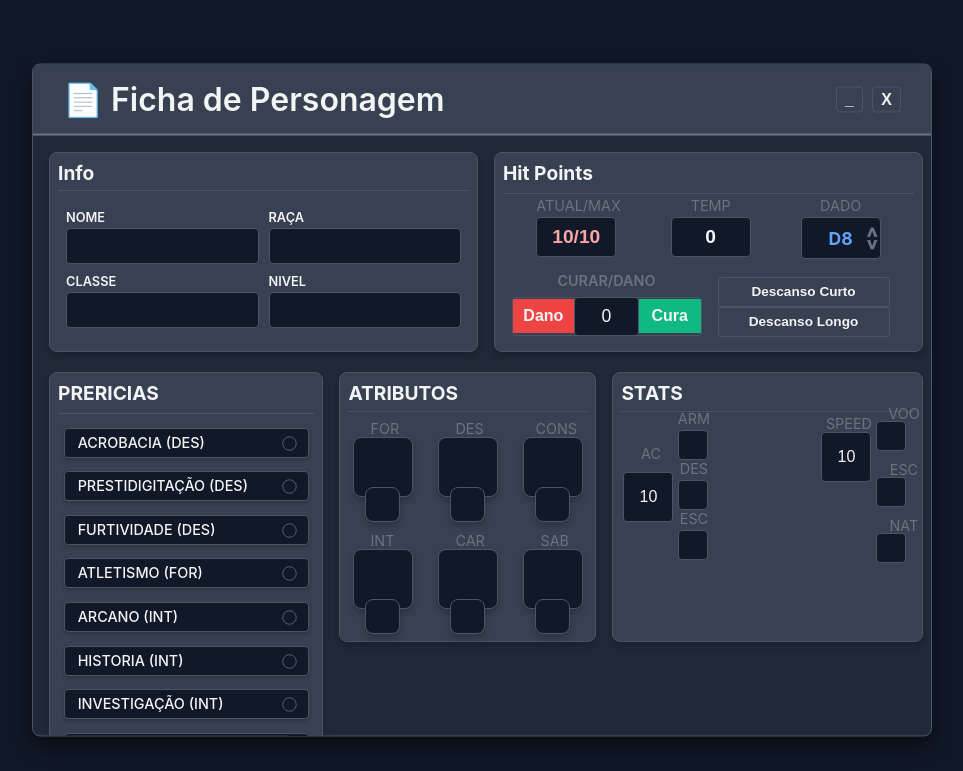
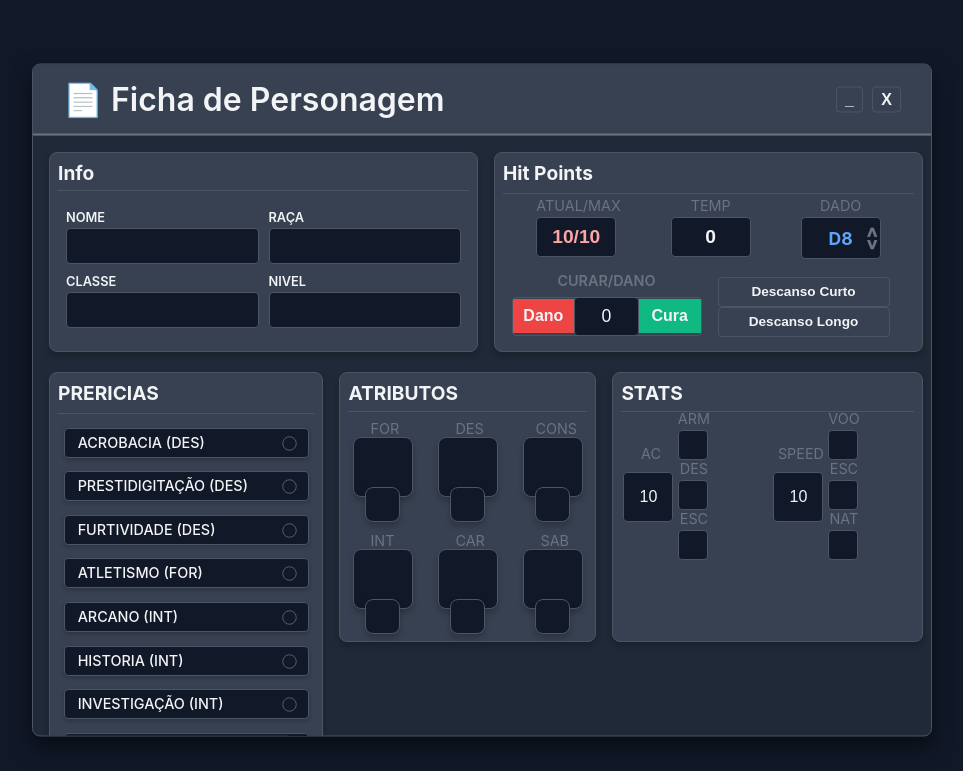
Before and after one commit to YangMRJ/VTT, a plain HTML site: page ficha/index.html in a window 1280 px wide. Shown: the whole page, without its empty margins (158-1121 px from the left). Drawn offline with Linux system fonts and the light colour scheme.

Commit message:
Nov 28, 2025, 3:05 PM

```diff
--- a/ficha/style.css
+++ b/ficha/style.css
@@ -827,37 +827,36 @@ input[type="number"] {
     width: 50%;
 }
 .speed-head{
-    margin-left: 58px;
+    margin-top: 30px;
+    margin-left: 10px;
 }
 
 .speed-head input{
-    margin-top: -10px;
     width: 50px;
     height: 50px;
-    justify-self: center;
 }
 
 .speed-grid{
-    margin-top: -10px;
+    margin-top: -95px;
     display: block;
-    grid-template-columns: 1fr 1fr 1fr;
-
+    padding-top: 100px;
 }
 
 .speed-grid input{
-    margin-top: -10px;
     width: 30px;
     height: 30px;
     justify-self: center;
+    font-size: 0.9rem;
+    padding: 0;
+    text-align: center;
 }
 
 .speed-grid label{
     font-size: 0.9em;
     width: 55px;
     padding: 0;
-    margin-top: 10px;
-
     text-align: center;
+    margin-left: -12px;
     font-weight: 400;
     color: var(--primary-color);
 }
```
